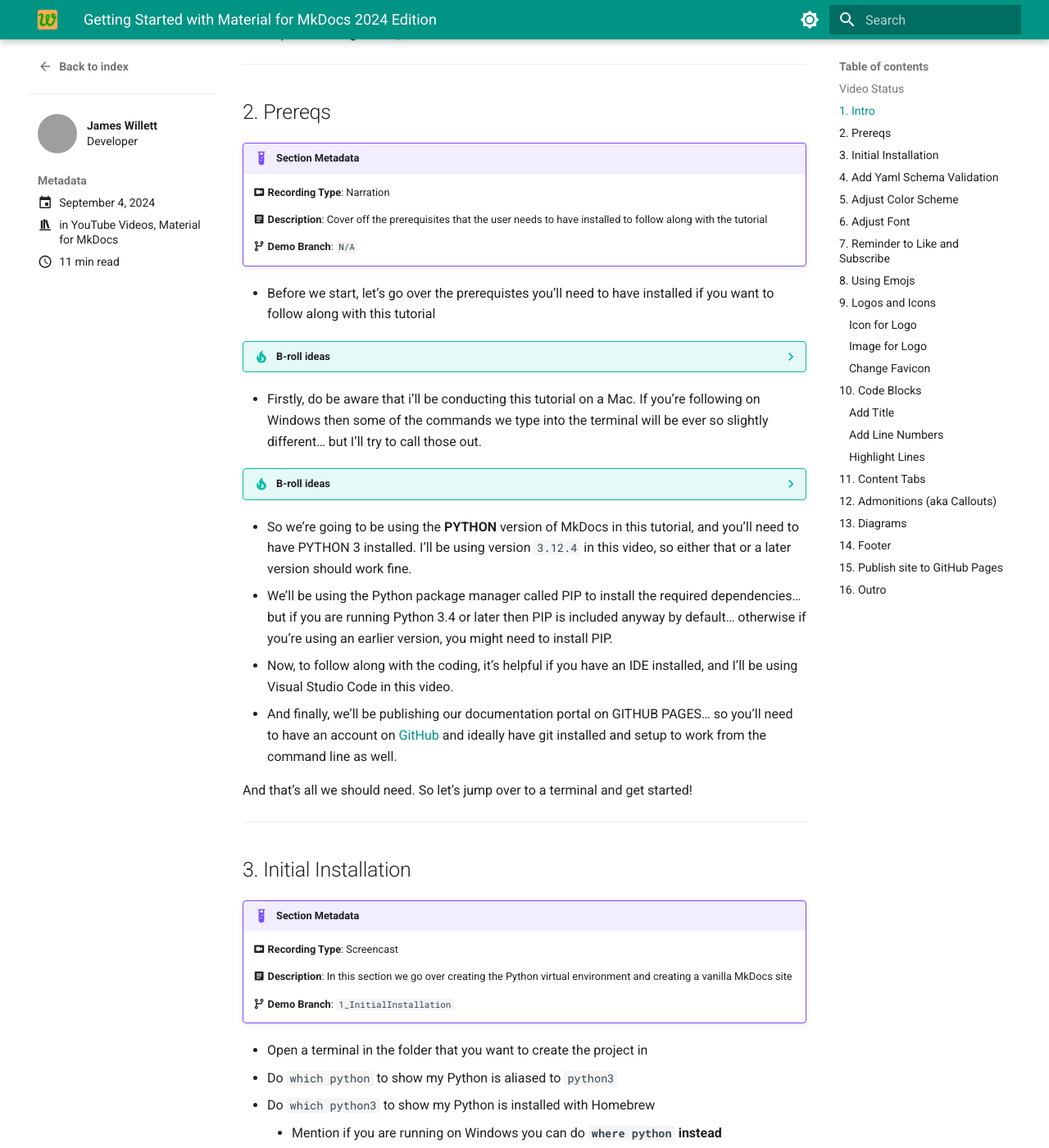
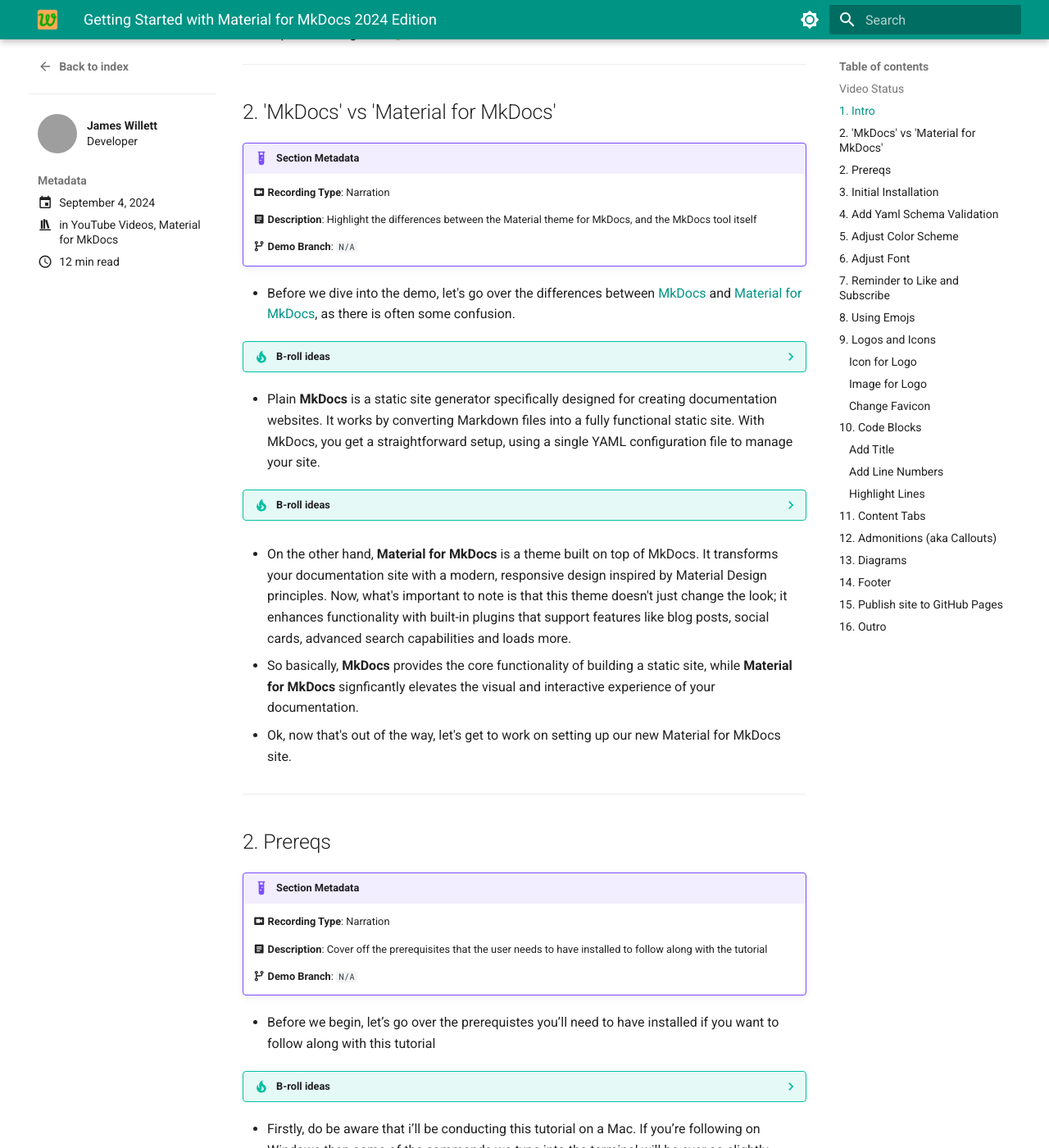
Before and after one commit to james-willett/jameswillett.dev, an MkDocs documentation site: the page built from docs/posts/material-mkdocs-getting-started-2024.md, in a window 1280 px wide and 1400 px high, scrolled down 1478 px. Shown: the whole window at 82% size. Built offline with MkDocs 1.6.1 and Material for MkDocs 9.7.7, drawn with Linux system fonts in a browser that asks for light colours; plug-ins that fetch from the network failed and are left out; grey boxes are pictures that could not be loaded.

Commit message:
Adding section on MkDocs vs Material

```diff
--- a/docs/posts/material-mkdocs-getting-started-2024.md
+++ b/docs/posts/material-mkdocs-getting-started-2024.md
@@ -60,6 +60,36 @@
 
 ---
 
+## 2. 'MkDocs' vs 'Material for MkDocs'
+
+!!! example "Section Metadata"
+
+    **:material-video-box: Recording Type**: Narration
+
+    **:material-text-box: Description**: Highlight the differences between the Material theme for MkDocs, and the MkDocs tool itself
+
+    **:octicons-git-branch-16: Demo Branch**: `N/A`
+
+- Before we dive into the demo, let's go over the differences between [MkDocs](https://www.mkdocs.org/) and [Material for MkDocs](https://squidfunk.github.io/mkdocs-material/), as there is often some confusion.
+
+??? tip "B-roll ideas"
+    - MkDocs logo pops up on my left, Material on my right
+
+
+- Plain **MkDocs** is a static site generator specifically designed for creating documentation websites. It works by converting Markdown files into a fully functional static site. With MkDocs, you get a straightforward setup, using a single YAML configuration file to manage your site.
+
+??? tip "B-roll ideas"
+    - Start with a screen recording showing a simple MkDocs site being generated from Markdown files.
+    - Transition to a split-screen comparison: on one side, show the basic MkDocs site, and on the other, a site using Material for MkDocs with its enhanced design.
+
+- On the other hand, **Material for MkDocs** is a theme built on top of MkDocs. It transforms your documentation site with a modern, responsive design inspired by Material Design principles. Now, what's important to note is that this theme doesn't just change the look; it enhances functionality with built-in plugins that support features like blog posts, social cards, advanced search capabilities and loads more.
+
+- So basically, **MkDocs** provides the core functionality of building a static site, while **Material for MkDocs** signficantly elevates the visual and interactive experience of your documentation.
+
+- Ok, now that's out of the way, let's get to work on setting up our new Material for MkDocs site.
+
+---
+
 ## 2. Prereqs
 
 !!! example "Section Metadata"
@@ -70,7 +100,7 @@
 
     **:octicons-git-branch-16: Demo Branch**: `N/A`
 
-- Before we start, let’s go over the prerequistes you’ll need to have installed if you want to follow along with this tutorial
+- Before we begin, let’s go over the prerequistes you’ll need to have installed if you want to follow along with this tutorial
 
 ??? tip "B-roll ideas"
     Mac and Windows logos flash on screen
```
